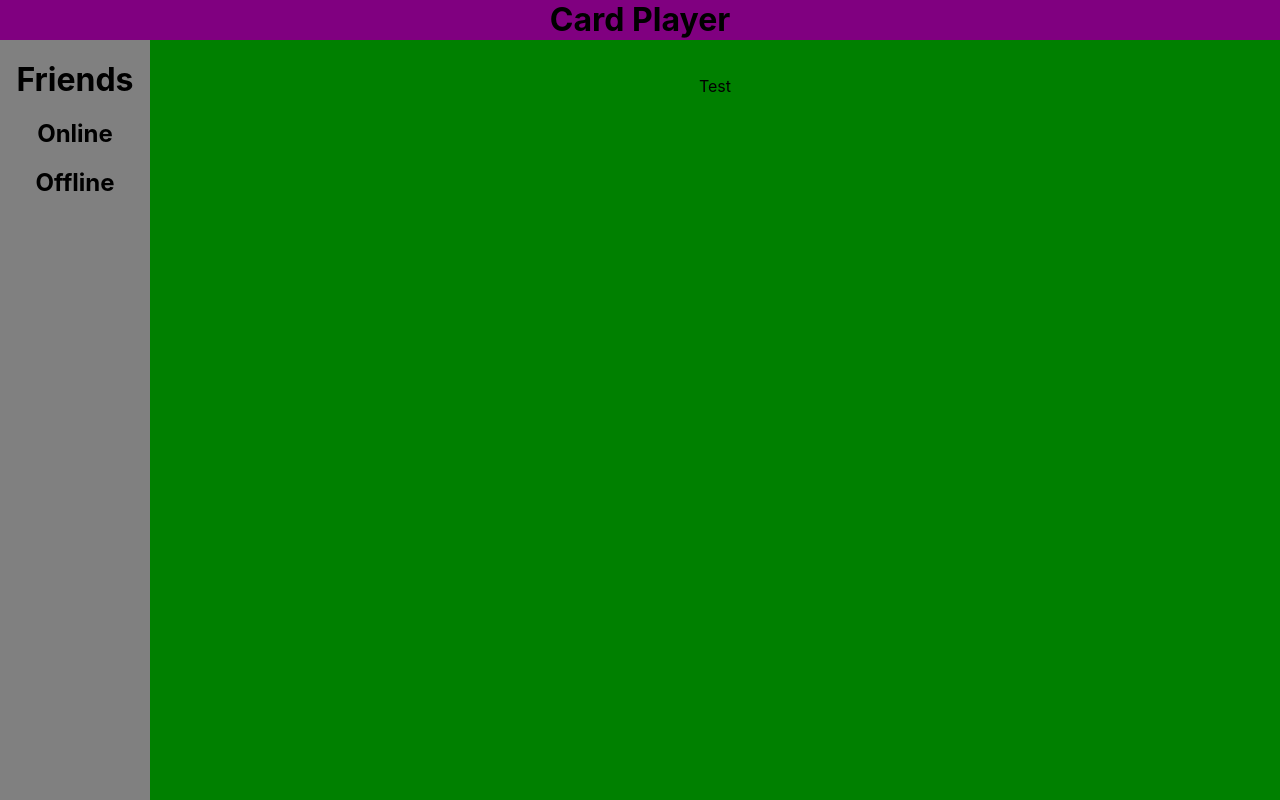
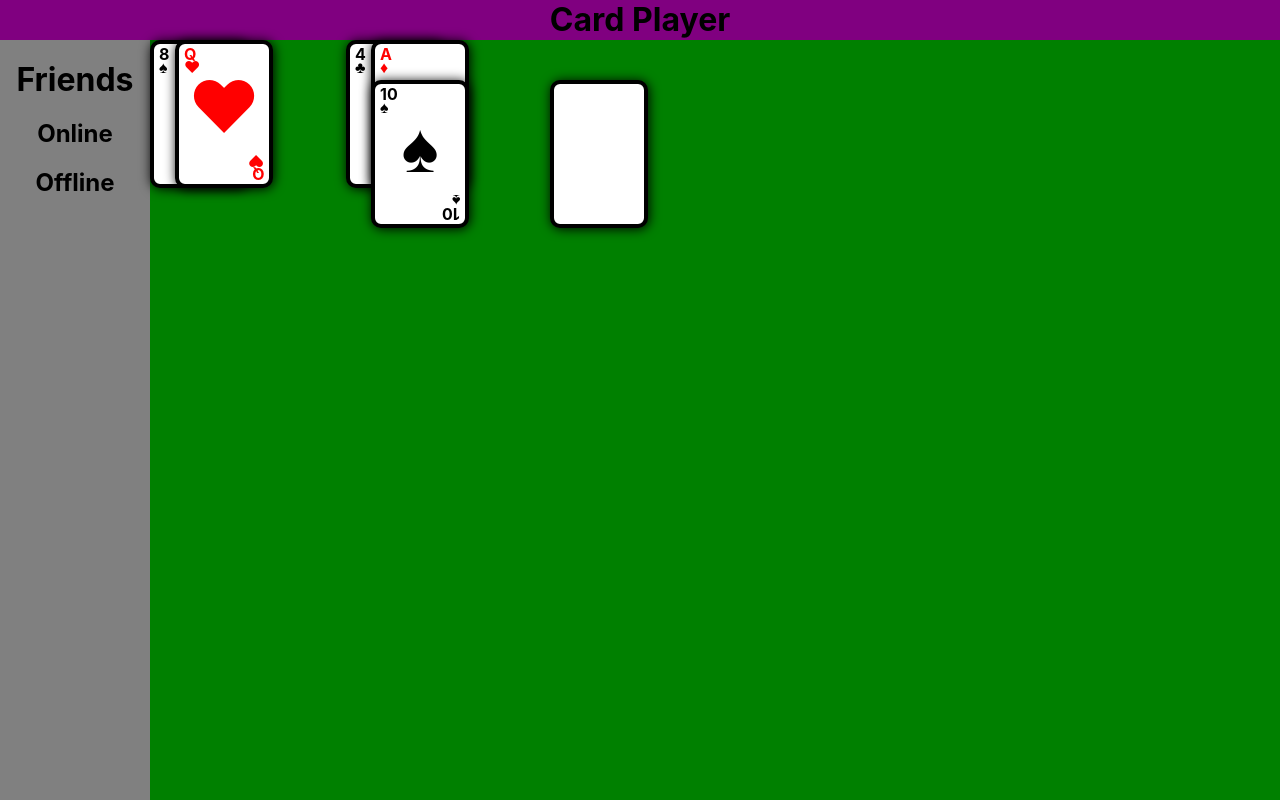
Before and after one commit to aidansmith1243/Computer-Science-Project, a React (Create React App) app in the folder CardGame/CardGame/client-app/: page / in a window 1280 px wide. Built offline with nearby package versions, Linux system fonts and the light colour scheme.

Commit message:
Set up basic card design

```diff
--- /dev/null
+++ b/CardGame/CardGame/client-app/src/Components/Card/Card.css
@@ -0,0 +1,55 @@
+.Card {
+    border-radius: 10px;
+    border: 4px solid black;
+    background-color: white;
+    height: 140px;
+    width: 90px;
+    position: absolute;
+    filter: drop-shadow(1px 1px 6px)
+}
+
+.Card:hover{
+    border-color: gray;
+}
+.Card p {
+    margin: 0;
+    padding: 0;
+}
+
+.Card .Rank {
+    font-weight: bold;
+    position: absolute;
+    left: 5px;
+}
+.Card .Suit {
+    position: absolute;
+    top: 13px;
+    left: 5px;
+}
+.Card .LargeSuit {
+    font-size: 70px;
+    padding-top: 20px;
+}
+.Card .RankUpsideDown {
+    transform: rotate(-180deg);
+    font-weight: bold;
+    position: absolute;
+    right: 5px;
+    bottom: 0px;
+}
+.Card .SuitUpsideDown {
+    transform: rotate(-180deg);
+    font-weight: bold;
+    position: absolute;
+    right: 5px;
+    bottom: 13px;
+}
+.noselect {
+    -webkit-touch-callout: none; /* iOS Safari */
+    -webkit-user-select: none; /* Safari */
+     -khtml-user-select: none; /* Konqueror HTML */
+       -moz-user-select: none; /* Old versions of Firefox */
+        -ms-user-select: none; /* Internet Explorer/Edge */
+            user-select: none; /* Non-prefixed version, currently
+                                  supported by Chrome, Edge, Opera and Firefox */
+}
--- /dev/null
+++ b/CardGame/CardGame/client-app/src/Components/Card/Card.jsx
@@ -0,0 +1,40 @@
+import './Card.css';
+const Card = (props) => {
+    const {suit, rank, position} = props;
+    // Suits: H, D, S, C
+    // Ranks: A,2,3,4,5,6,7,8,9,10,J,Q,K
+    const visible = suit !== undefined && rank !== undefined;
+    let symbol = '?';
+    const color = suit === 'H' || suit === 'D' ? 'red' : 'black';
+    switch(suit){
+        case 'H':
+            symbol = '♥';
+            break;
+        case 'D':
+            symbol = '♦';
+            break;
+        case 'S':
+            symbol = '♠';
+            break;
+        case 'C':
+            symbol = '♣';
+            break;
+    }
+    return (
+    <div className='Card' style={{top: position.y, left: position.x}}>
+        {visible ?
+        <div>
+            <p className='Rank noselect' style={{color: color, fontWeight: 'bold'}}>{rank}</p>
+            <p className='Suit noselect' style={{color: color}}>{symbol}</p>
+            <p className='LargeSuit noselect' style={{color: color, fontSize: '70px'}}>{symbol}</p>
+
+            <p className='RankUpsideDown noselect' style={{color: color, fontWeight: 'bold'}}>{rank}</p>
+            <p className='SuitUpsideDown noselect' style={{color: color}}>{symbol}</p>
+        </div> :
+        <div>
+            <p></p>
+        </div>}
+    </div>);
+}
+
+export default Card;
--- a/CardGame/CardGame/client-app/src/Components/GameSelection/GameSelection.jsx
+++ b/CardGame/CardGame/client-app/src/Components/GameSelection/GameSelection.jsx
@@ -1,8 +1,14 @@
+import Card from '../Card/Card';
 import './GameSelection.css';
 const GameSelection = () => {
     return (
     <div className='GameSelection'>
-        <p>Test</p>
+        <Card suit={'S'} rank={'8'} position={{x: 0, y: 0}}/>
+        <Card suit={'H'} rank={'Q'} position={{x: 25, y: 0}}/>
+        <Card suit={'C'} rank={'4'} position={{x: 196, y: 0}}/>
+        <Card suit={'D'} rank={'A'} position={{x: 221, y: 0}}/>
+        <Card suit={'S'} rank={'10'} position={{x: 221, y: 40}}/>
+        <Card position={{x: 400, y: 40}}/>
     </div>
     );
 }
```
Also changed, not shown: CardGame/CardGame/client-app/src/Pages/Login/Login.jsx (added).
